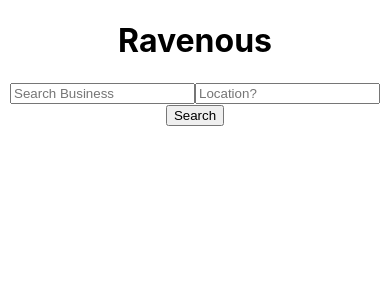
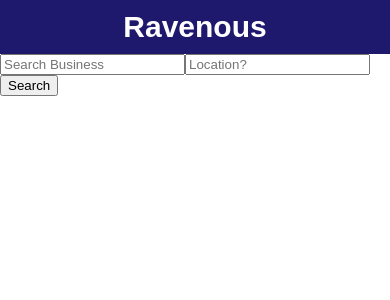
Before and after one commit to Christsadi/ravenous, a React (Create React App) app: page / in a window 390 px wide. Shown: the top 300 px of the page. Built offline with nearby package versions, Linux system fonts and the light colour scheme.

Commit message:
app style finished

```diff
--- a/src/App.css
+++ b/src/App.css
@@ -1,38 +1,29 @@
-.App {
-  text-align: center;
+/* Universal Style */
+html {
+  font-size: 18px;
 }
 
-.App-logo {
-  height: 40vmin;
-  pointer-events: none;
+html,
+body {
+  margin: 0;
 }
 
-@media (prefers-reduced-motion: no-preference) {
-  .App-logo {
-    animation: App-logo-spin infinite 20s linear;
+@media only screen and (max-width: 560px){
+  html {
+    font-size: 15px;
   }
 }
 
-.App-header {
-  background-color: #282c34;
-  min-height: 100vh;
-  display: flex;
-  flex-direction: column;
-  align-items: center;
-  justify-content: center;
-  font-size: calc(10px + 2vmin);
-  color: white;
+/*App Style*/
+
+.App {
+  font-family: Arial, Helvetica, sans-serif;
 }
 
-.App-link {
-  color: #61dafb;
+.App h1 {
+  padding: 0.66rem 0;
+  text-align: center;
+  background-color: rgb(30, 25, 109);
+  color: white;
+  margin: 0;
 }
-
-@keyframes App-logo-spin {
-  from {
-    transform: rotate(0deg);
-  }
-  to {
-    transform: rotate(360deg);
-  }
-}
```
